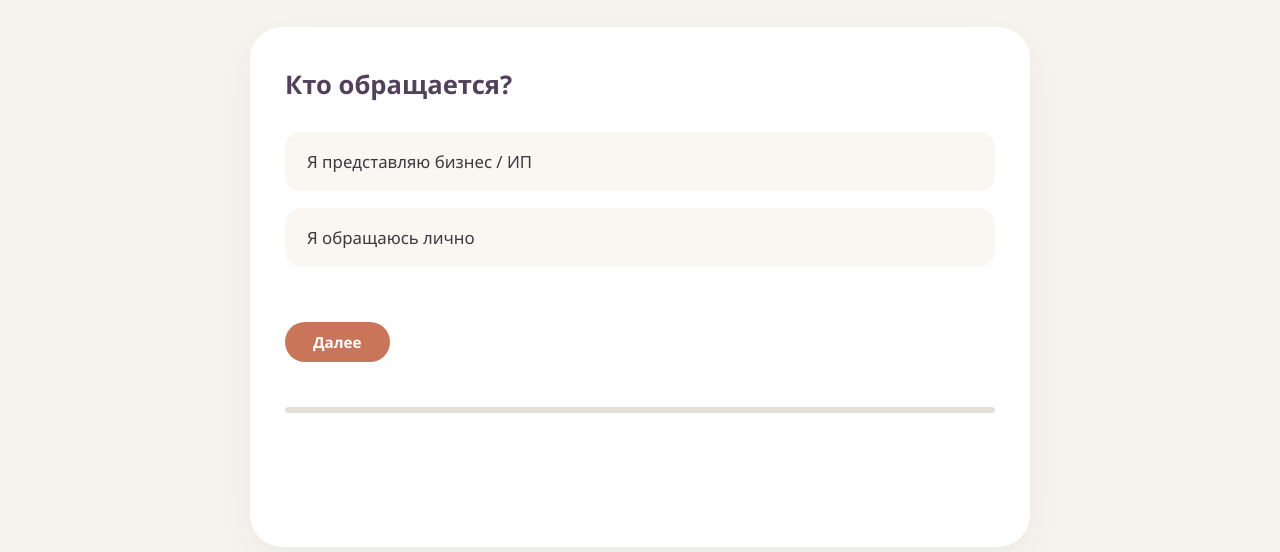
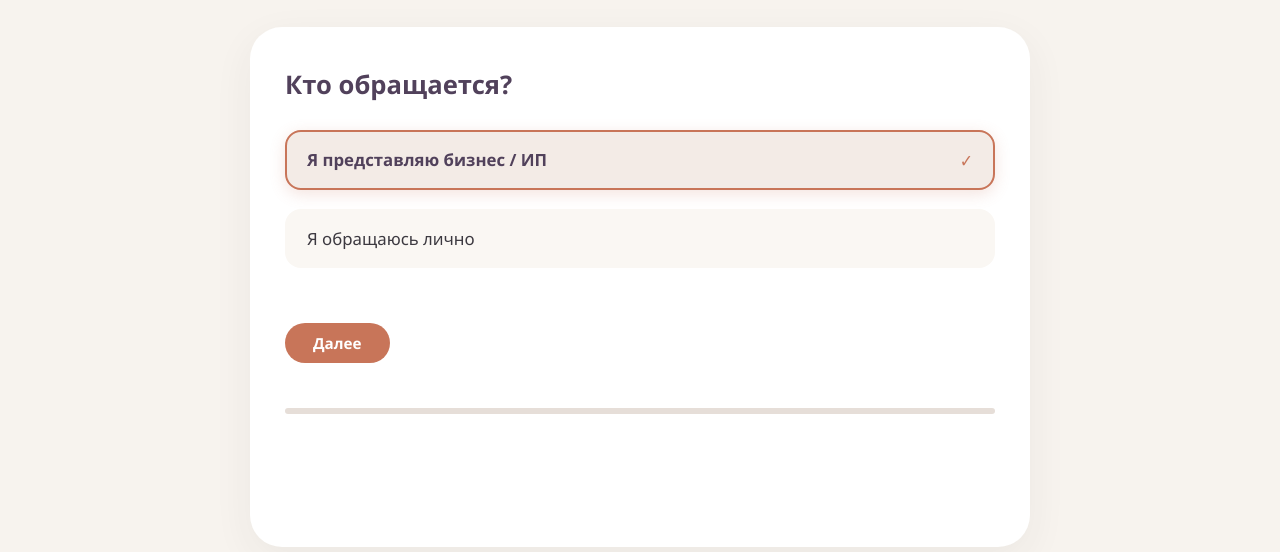
Before and after one commit to silfikiss/walker-legal, a plain HTML site: page services.html in a window 1280 px wide. Both pictures are taken after a click on the button "Я представляю бизнес / ИП". Shown: the part 248-800 px from the top of the page. Drawn offline with Linux system fonts and the light colour scheme.

Commit message:
Update style.css

```diff
--- a/style.css
+++ b/style.css
@@ -442,7 +442,40 @@ h1 {
     box-shadow: 0 6px 20px rgba(116, 98, 127, 0.20);
 }
 
+/* Выбранный вариант */
 
+.quiz-btn.selected {
+    background: #f3ebe6;
+    border-color: #c87559;
+    color: #51415b;
+    font-weight: 700;
+    box-shadow: 0 4px 16px rgba(200, 117, 89, 0.20);
+    transform: translateY(-2px);
+}
+
+.quiz-btn.selected::after {
+    content: "✓";
+    float: right;
+    color: #c87559;
+    font-weight: 700;
+    font-size: 1.1rem;
+    margin-left: 10px;
+}
+
+/* Выбранный вариант-пакет (фиолетовый) */
+
+.quiz-btn.package-btn.selected {
+    background: #e4d8eb;
+    border-color: #75627e;
+    color: #3c2f46;
+    font-weight: 700;
+    box-shadow: 0 6px 20px rgba(116, 98, 127, 0.28);
+    transform: translateY(-2px);
+}
+
+.quiz-btn.package-btn.selected::after {
+    color: #75627e;
+}
 /* === Поля формы === */
 
 .quiz-form {
```
